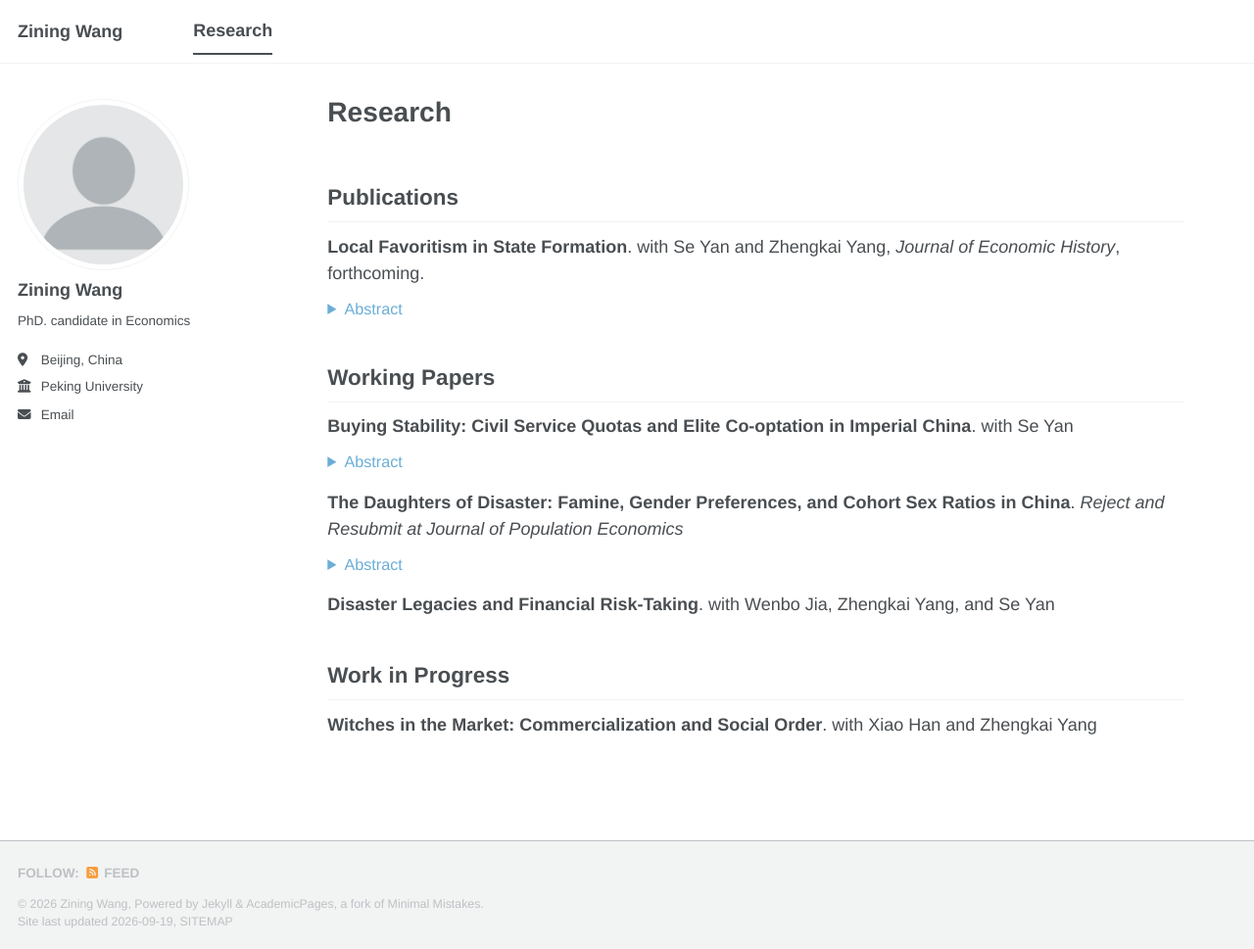
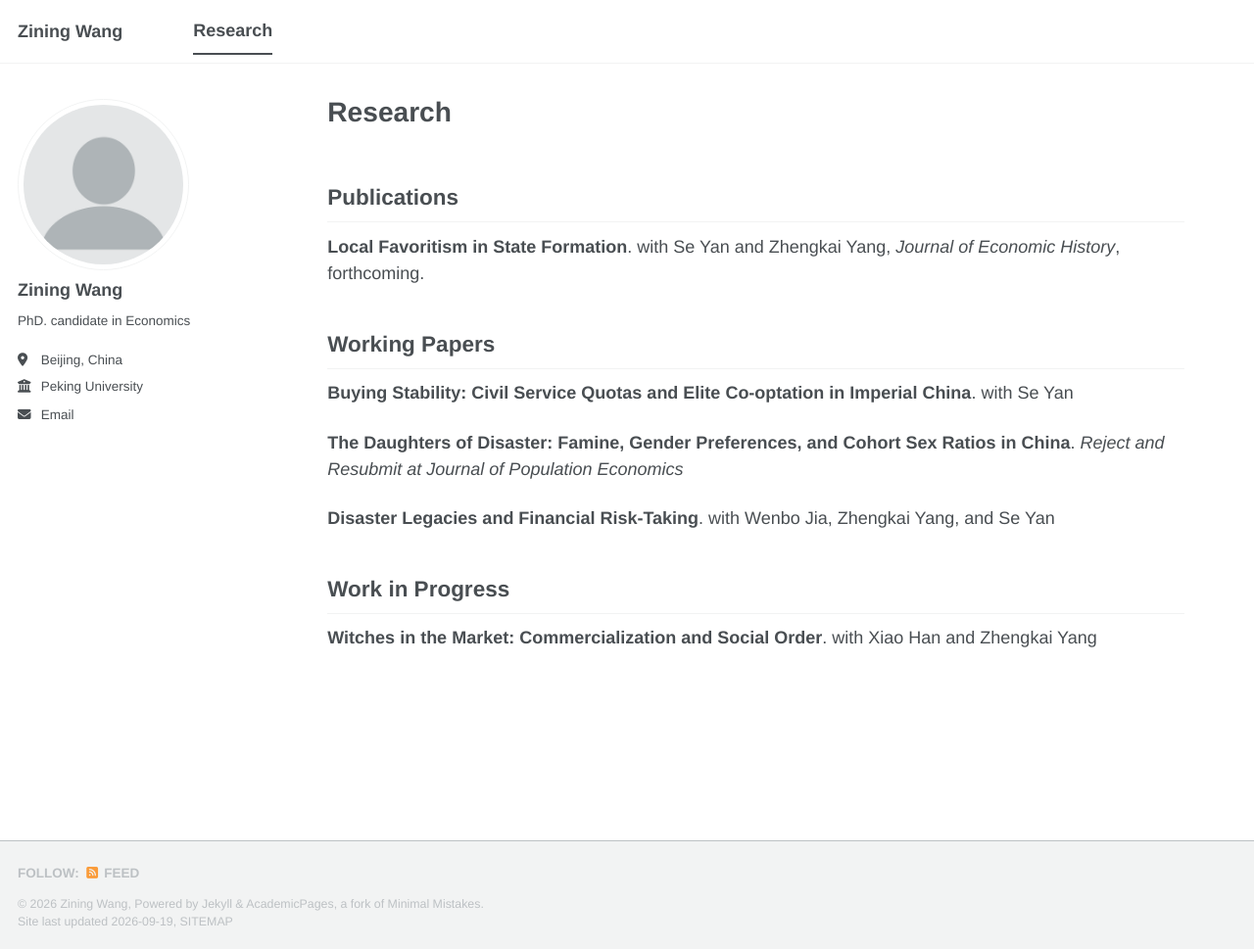
Before and after one commit to ziningwang-econ/ziningwang-econ.github.io, a Jekyll site: the page built from _pages/research.md, in a window 1280 px wide and 969 px high. Shown: the whole window at 98% size. Built offline with Jekyll 4.4.1, drawn with Linux system fonts in a browser that asks for light colours; a style sheet for code colours, icons or effects is not loaded.

Commit message:
Update research.md

```diff
--- a/_pages/research.md
+++ b/_pages/research.md
@@ -9,32 +9,11 @@ author_profile: true
 
 **Local Favoritism in State Formation**. with Se Yan and Zhengkai Yang, *Journal of Economic History*, forthcoming.
 
-<details class="paper-abstract">
-  <summary>Abstract</summary>
-  <p>
-    An unconstrained strong state can lead to catastrophic outcomes, underscoring the importance of local flexibility in policy implementation. During China’s land reform, southern counties had both cadres from the central government and local cadres, and they showed different attitudes in implementing policies. Using land ruggedness as an instrument, we find that a 10 percentage point increase in the proportion of local cadres led to a 0.8% reduction in the share of people classified as exploiters, suggesting more lenient policy implementation. We further find that this local favoritism partially explains regional differences in mortality during the Great Famine.
-  </p>
-</details>
-
 ## Working Papers
 
 **Buying Stability: Civil Service Quotas and Elite Co-optation in Imperial China**. with Se Yan
 
-<details class="paper-abstract">
-  <summary>Abstract</summary>
-  <p>
-    How do autocratic states buy political stability from elites, and what are the long-run costs? This paper examines the social and political consequences of the 1427 regional quota reform in China’s civil service examination system. Using a prefecture-level difference-in-differences design, we show that quota expansion increased social mobility and exam access, but lowered admission quality. The additional quotas were disproportionately acquired by the prefectures historically strong in education and local elites, suggesting elite co-optation. Quota expansion reduced elite-led rebellions in the short run, while having little effect on peasant uprisings. Extending the analysis to the entire Ming dynasty, we find a dynamic reversal pattern. Regions receiving larger quota increases experienced more peasant uprisings in the late Ming, and this pattern remains robust to alternative prefecture-level exposure measures. Place-based quotas helped the state buy elite stability, but this political bargain may have shifted the costs of maintaining order onto ordinary peasants and led to long-run popular instability.
-  </p>
-</details>
-
 **The Daughters of Disaster: Famine, Gender Preferences, and Cohort Sex Ratios in China**. *Reject and Resubmit at Journal of Population Economics*
-
-<details class="paper-abstract">
-  <summary>Abstract</summary>
-  <p>
-    Disasters can reshape social preferences in ways that persist long after the immediate crisis has passed. This paper studies whether China’s Great Famine, from 1959 to 1961, durably shifted family preferences toward daughters. Using prefecture-by-cohort sex ratios from the 1990 Census, I find that famine severity predicts lower sex ratios primarily among post-famine cohorts born from 1963 to 1970, not only among famine-born cohorts. This pattern is robust to alternative famine measures, province exclusions, and migration-restricted samples. Fertility histories show that women from harder-hit areas reported fewer sons among both births and surviving children, with postnatal losses rising more for boys. A nationally representative social survey reveals that respondents in more affected areas express stronger daughter preferences, without a corresponding shift toward broader gender egalitarianism. The results suggest that extreme deprivation can alter household child-gender valuation, weakening son preference without necessarily transforming gender ideology.
-  </p>
-</details>
 
 **Disaster Legacies and Financial Risk-Taking**. with Wenbo Jia, Zhengkai Yang, and Se Yan
 
```
